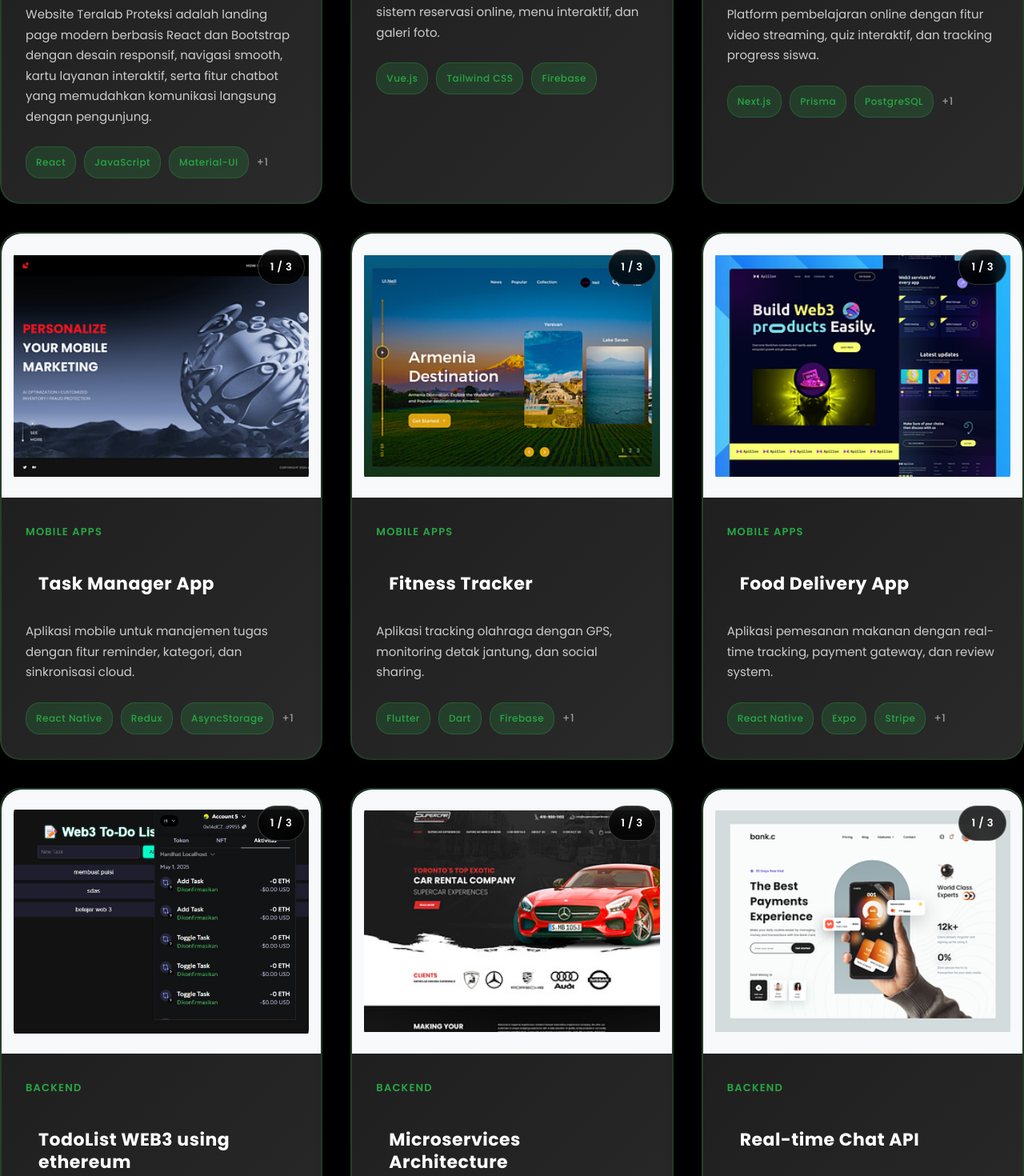
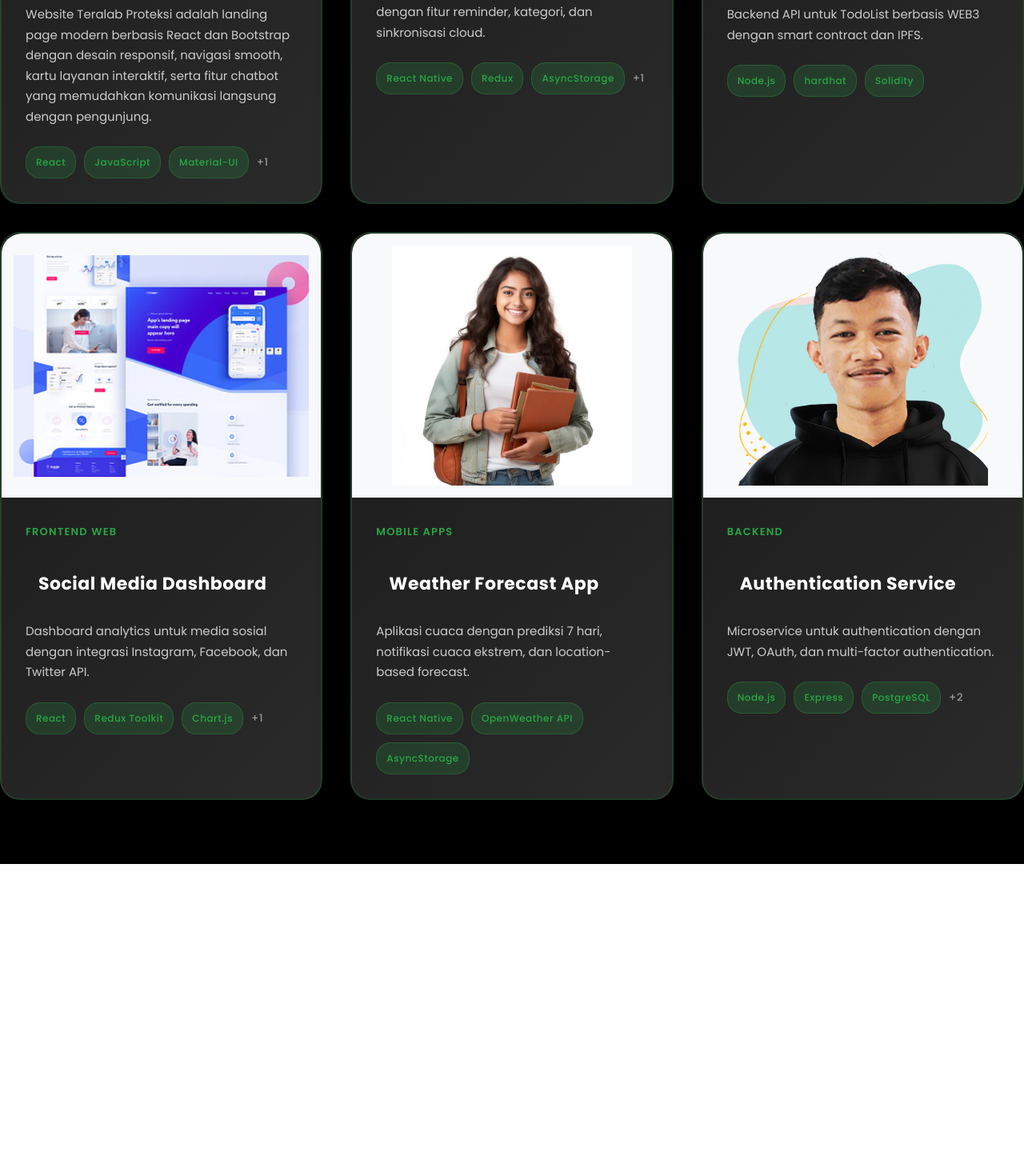
Before and after one commit to ImamAriadi2022/My-Portfolio, a React (Vite) app: page /all-projects in a window 1280 px wide. Shown: the part 1330-2800 px from the top of the page at 80% size. After the commit the page ends 2410 px from the top, so only its background shows below. Built offline with nearby package versions, Linux system fonts and the light colour scheme.

Commit message:
update data tamplate

```diff
--- a/src/data/blogData.js
+++ b/src/data/blogData.js
@@ -7,7 +7,7 @@ export const blogData = [
     image: '/assets/img/b4.png',
     coverImage: '/assets/img/blog-covers/react-hooks.jpg', // Optional: different cover for detail page
     date: 'December 15, 2024',
-    category: 'React',
+    category: 'Web',
     readTime: '8 min read',
     author: 'Imam Ariadi',
     tags: ['React', 'JavaScript', 'Frontend', 'Hooks'],
@@ -15,95 +15,13 @@ export const blogData = [
     slug: 'react-hooks-complete-guide',
     featured: true
   },
-  {
-    id: 2,
-    title: 'Building RESTful APIs with Node.js and Express',
-    excerpt: 'Step-by-step tutorial on creating robust REST APIs using Node.js, Express, and MongoDB with authentication and validation.',
-    description: 'Learn how to build production-ready RESTful APIs from scratch. Covers routing, middleware, authentication, error handling, and database integration.',
-    image: '/assets/img/b3.png',
-    coverImage: '/assets/img/blog-covers/nodejs-api.jpg',
-    date: 'December 10, 2024',
-    category: 'Backend',
-    readTime: '12 min read',
-    author: 'Imam Ariadi',
-    tags: ['Node.js', 'Express', 'MongoDB', 'API'],
-    articleUrl: 'https://dev.to/imam-ariadi/building-restful-apis-nodejs',
-    slug: 'building-restful-apis-nodejs',
-    featured: true
-  },
-  {
-    id: 3,
-    title: 'Modern CSS Techniques: Grid vs Flexbox',
-    excerpt: 'Understand when to use CSS Grid vs Flexbox. Compare their strengths and learn best practices for modern web layouts.',
-    description: 'A detailed comparison of CSS Grid and Flexbox, including practical examples, use cases, and modern layout techniques for responsive design.',
-    image: '/assets/img/b5.png',
-    coverImage: '/assets/img/blog-covers/css-grid-flex.jpg',
-    date: 'December 5, 2024',
-    category: 'CSS',
-    readTime: '6 min read',
-    author: 'Imam Ariadi',
-    tags: ['CSS', 'Grid', 'Flexbox', 'Frontend'],
-    articleUrl: 'https://codepen.io/imam-ariadi/pen/css-grid-vs-flexbox',
-    slug: 'css-grid-vs-flexbox',
-    featured: false
-  },
-  {
-    id: 4,
-    title: 'Database Design Best Practices for Web Applications',
-    excerpt: 'Essential database design principles, normalization techniques, and performance optimization strategies for scalable applications.',
-    description: 'Learn fundamental database design concepts including normalization, indexing, relationships, and query optimization for better application performance.',
-    image: '/assets/img/b8.jpg',
-    coverImage: '/assets/img/blog-covers/database-design.jpg',
-    date: 'November 28, 2024',
-    category: 'Database',
-    readTime: '10 min read',
-    author: 'Imam Ariadi',
-    tags: ['Database', 'SQL', 'PostgreSQL', 'Performance'],
-    articleUrl: 'https://hashnode.com/@imam-ariadi/database-design-best-practices',
-    slug: 'database-design-best-practices',
-    featured: false
-  },
-  {
-    id: 5,
-    title: 'React Native vs Flutter: Which to Choose in 2024?',
-    excerpt: 'Comprehensive comparison of React Native and Flutter for mobile app development. Performance, ecosystem, and development experience.',
-    description: 'An in-depth analysis comparing React Native and Flutter frameworks, covering performance metrics, development speed, community support, and real-world use cases.',
-    image: '/assets/img/b6.jpg',
-    coverImage: '/assets/img/blog-covers/react-native-flutter.jpg',
-    date: 'November 20, 2024',
-    category: 'Mobile',
-    readTime: '15 min read',
-    author: 'Imam Ariadi',
-    tags: ['React Native', 'Flutter', 'Mobile Development', 'Cross Platform'],
-    articleUrl: 'https://blog.imam-ariadi.dev/react-native-vs-flutter-2024',
-    slug: 'react-native-vs-flutter-2024',
-    featured: true
-  },
-  {
-    id: 6,
-    title: 'Implementing JWT Authentication in Full-Stack Applications',
-    excerpt: 'Complete guide to implementing secure JWT authentication with refresh tokens, role-based access control, and best security practices.',
-    description: 'Learn how to implement secure authentication systems using JSON Web Tokens, including token refresh strategies, role-based permissions, and security considerations.',
-    image: '/assets/img/b7.png',
-    coverImage: '/assets/img/blog-covers/jwt-auth.jpg',
-    date: 'November 15, 2024',
-    category: 'Security',
-    readTime: '11 min read',
-    author: 'Imam Ariadi',
-    tags: ['JWT', 'Authentication', 'Security', 'Full Stack'],
-    articleUrl: 'https://medium.com/@imam-ariadi/jwt-authentication-complete-guide',
-    slug: 'jwt-authentication-complete-guide',
-    featured: false
-  }
 ];
 
 // Blog categories for filtering (if needed later)
 export const blogCategories = [
   { id: 'all', name: 'All Posts', icon: 'fa-th' },
-  { id: 'React', name: 'React', icon: 'fa-code' },
-  { id: 'Backend', name: 'Backend', icon: 'fa-server' },
-  { id: 'CSS', name: 'CSS', icon: 'fa-paint-brush' },
-  { id: 'Database', name: 'Database', icon: 'fa-database' },
-  { id: 'Mobile', name: 'Mobile', icon: 'fa-mobile' },
-  { id: 'Security', name: 'Security', icon: 'fa-shield' }
+  { id: 'AI', name: 'AI', icon: 'fa-robot' },
+  { id: 'Web', name: 'Web Development', icon: 'fa-web' },
+  { id: 'Mobile', name: 'Mobile Development', icon: 'fa-mobile-alt' },
+  { id: 'Tutorials', name: 'Tutorials', icon: 'fa-book-open' }
 ];
--- a/src/data/portfolioData.js
+++ b/src/data/portfolioData.js
@@ -15,40 +15,6 @@ export const portfolioData = [
     type: 'demo',
     demoUrl: 'https://teralab-proteksi.vercel.app/',
     githubUrl: 'https://github.com/ImamAriadi2022/teralab-proteksi',
-    featured: true
-  },
-  {
-    id: 2,
-    category: 'frontend-web',
-    title: 'Restaurant Website',
-    description: 'Website responsive untuk restaurant dengan sistem reservasi online, menu interaktif, dan galeri foto.',
-    image: '/assets/img/port9.jpg',
-    images: [
-      '/assets/img/port9.jpg',
-      '/assets/img/b1.jpg',
-      '/assets/img/port3.png'
-    ],
-    technologies: ['Vue.js', 'Tailwind CSS', 'Firebase'],
-    type: 'demo',
-    demoUrl: 'https://restaurant-website-demo.netlify.app',
-    githubUrl: 'https://github.com/imam/restaurant-website',
-    featured: true
-  },
-  {
-    id: 3,
-    category: 'frontend-web',
-    title: 'Learning Management System',
-    description: 'Platform pembelajaran online dengan fitur video streaming, quiz interaktif, dan tracking progress siswa.',
-    image: '/assets/img/b1.jpg',
-    images: [
-      '/assets/img/b1.jpg',
-      '/assets/img/b2.png',
-      '/assets/img/b3.png'
-    ],
-    technologies: ['Next.js', 'Prisma', 'PostgreSQL', 'Clerk'],
-    type: 'project',
-    githubUrl: 'https://github.com/imam/lms-platform',
-    details: 'Project ini dikembangkan untuk sekolah lokal dengan 500+ siswa. Fitur utama meliputi manajemen kelas, assignment submission, dan real-time chat antara guru dan siswa.',
     featured: true
   },
 
@@ -70,40 +36,6 @@ export const portfolioData = [
     githubUrl: 'https://github.com/imam/task-manager-app',
     featured: true
   },
-  {
-    id: 5,
-    category: 'frontend-mobile',
-    title: 'Fitness Tracker',
-    description: 'Aplikasi tracking olahraga dengan GPS, monitoring detak jantung, dan social sharing.',
-    image: '/assets/img/b3.png',
-    images: [
-      '/assets/img/b3.png',
-      '/assets/img/b4.png',
-      '/assets/img/b5.png'
-    ],
-    technologies: ['Flutter', 'Dart', 'Firebase', 'Google Maps API'],
-    type: 'project',
-    githubUrl: 'https://github.com/imam/fitness-tracker',
-    details: 'Aplikasi ini mengintegrasikan sensor smartphone untuk tracking aktivitas fisik. Telah diunduh 1000+ kali di Google Play Store dengan rating 4.5 bintang.',
-    featured: true
-  },
-  {
-    id: 6,
-    category: 'frontend-mobile',
-    title: 'Food Delivery App',
-    description: 'Aplikasi pemesanan makanan dengan real-time tracking, payment gateway, dan review system.',
-    image: '/assets/img/b4.png',
-    images: [
-      '/assets/img/b4.png',
-      '/assets/img/b5.png',
-      '/assets/img/b6.jpg'
-    ],
-    technologies: ['React Native', 'Expo', 'Stripe', 'Socket.io'],
-    type: 'demo',
-    demoUrl: 'https://expo.dev/@imam/food-delivery',
-    githubUrl: 'https://github.com/imam/food-delivery-app',
-    featured: true
-  },
 
   // Backend Projects - Top 3
   {
@@ -121,40 +53,6 @@ export const portfolioData = [
     type: 'project',
     githubUrl: 'https://github.com/ImamAriadi2022/metamint-nft-dapp',
     details: 'API yang menangani 10,000+ transaksi per hari dengan response time rata-rata 150ms. Implementasi rate limiting, caching dengan Redis, dan monitoring dengan Prometheus.',
-    featured: true
-  },
-  {
-    id: 8,
-    category: 'backend',
-    title: 'Microservices Architecture',
-    description: 'Sistem microservices untuk aplikasi fintech dengan service discovery dan load balancing.',
-    image: '/assets/img/b6.jpg',
-    images: [
-      '/assets/img/b6.jpg',
-      '/assets/img/b7.png',
-      '/assets/img/b8.jpg'
-    ],
-    technologies: ['Docker', 'Kubernetes', 'PostgreSQL', 'Redis', 'RabbitMQ'],
-    type: 'project',
-    githubUrl: 'https://github.com/imam/fintech-microservices',
-    details: 'Arsitektur terdiri dari 8 microservices yang handle user management, transaction processing, notification service, dan audit logging. Deployed menggunakan CI/CD pipeline.',
-    featured: true
-  },
-  {
-    id: 9,
-    category: 'backend',
-    title: 'Real-time Chat API',
-    description: 'Backend untuk aplikasi chat real-time dengan support grup, file sharing, dan end-to-end encryption.',
-    image: '/assets/img/b7.png',
-    images: [
-      '/assets/img/b7.png',
-      '/assets/img/b8.jpg',
-      '/assets/img/port3.jpg'
-    ],
-    technologies: ['Node.js', 'Socket.io', 'MongoDB', 'AWS S3', 'WebRTC'],
-    type: 'demo',
-    demoUrl: 'https://chat-api-docs.herokuapp.com',
-    githubUrl: 'https://github.com/imam/realtime-chat-api',
     featured: true
   }
 ];
@@ -175,18 +73,6 @@ export const allPortfolioData = [
     demoUrl: 'https://social-dashboard-demo.vercel.app',
     githubUrl: 'https://github.com/imam/social-dashboard'
   },
-  {
-    id: 11,
-    category: 'frontend-web',
-    title: 'Blog Platform CMS',
-    description: 'Content Management System untuk blog dengan rich text editor dan SEO optimization.',
-    image: '/assets/img/port3.png',
-    technologies: ['Next.js', 'Tailwind CSS', 'Supabase', 'MDX'],
-    type: 'project',
-    githubUrl: 'https://github.com/imam/blog-cms',
-    details: 'Platform blog yang support markdown, image optimization, dan auto-generated sitemap untuk SEO.'
-  },
-
   // Additional Mobile Apps
   {
     id: 12,
@@ -198,17 +84,6 @@ export const allPortfolioData = [
     type: 'demo',
     demoUrl: 'https://expo.dev/@imam/weather-app',
     githubUrl: 'https://github.com/imam/weather-app'
-  },
-  {
-    id: 13,
-    category: 'frontend-mobile',
-    title: 'Expense Tracker',
-    description: 'Aplikasi tracking pengeluaran dengan kategori, budget planning, dan financial reports.',
-    image: '/assets/img/favicon.jpg',
-    technologies: ['Flutter', 'SQLite', 'Charts', 'Local Notifications'],
-    type: 'project',
-    githubUrl: 'https://github.com/imam/expense-tracker',
-    details: 'App untuk mengelola keuangan personal dengan fitur export to CSV dan reminder pembayaran.'
   },
 
   // Additional Backend Projects
@@ -222,17 +97,6 @@ export const allPortfolioData = [
     type: 'project',
     githubUrl: 'https://github.com/imam/auth-service',
     details: 'Service yang handle authentication untuk multiple applications dengan rate limiting dan session management.'
-  },
-  {
-    id: 15,
-    category: 'backend',
-    title: 'File Storage API',
-    description: 'RESTful API untuk file upload, processing, dan CDN distribution dengan image optimization.',
-    image: '/assets/img/foto imamprofil.png',
-    technologies: ['Python', 'FastAPI', 'AWS S3', 'Celery', 'ImageMagick'],
-    type: 'demo',
-    demoUrl: 'https://file-api-docs.herokuapp.com',
-    githubUrl: 'https://github.com/imam/file-storage-api'
   }
 ];
 
@@ -240,7 +104,8 @@ export const portfolioCategories = [
   { id: 'all', name: 'All Projects', icon: 'fa-th' },
   { id: 'frontend-web', name: 'Frontend Web', icon: 'fa-globe' },
   { id: 'frontend-mobile', name: 'Mobile Apps', icon: 'fa-mobile' },
-  { id: 'backend', name: 'Backend', icon: 'fa-server' }
+  { id: 'backend', name: 'Backend', icon: 'fa-server' },
+  { id: 'ai', name: 'Artificial Intelligence', icon: 'fa-robot' }
 ];
 
 export const services = [
```
